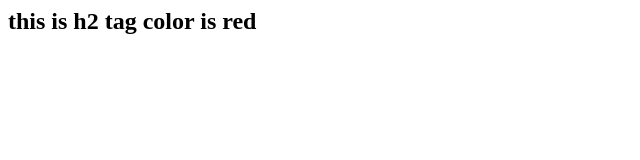
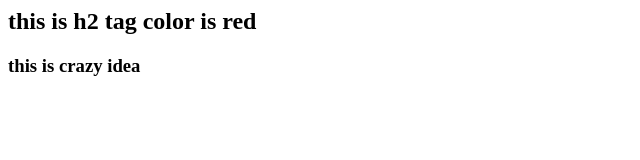
Before and after one commit to luckyali55/travis, a plain HTML site: page index.html in a window 1280 px wide. Shown: the whole page, without its empty margins (0-640 px from the left). Drawn offline with Linux system fonts and the light colour scheme.

Commit message:
crazy idea tag added

```diff
--- a/index.html
+++ b/index.html
@@ -5,5 +5,6 @@
 </head>
 <body>
 <h2>this is h2 tag color is red</h2>
+<h3>this is crazy idea</h3>
 </body>
 </html>
```
